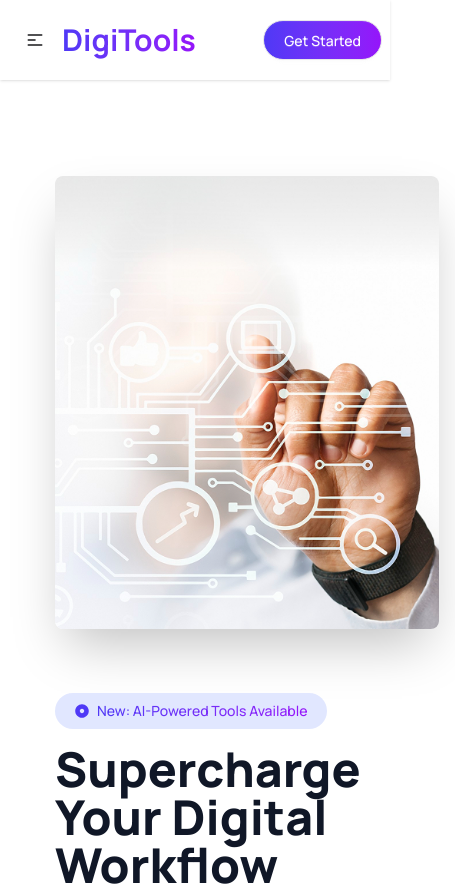
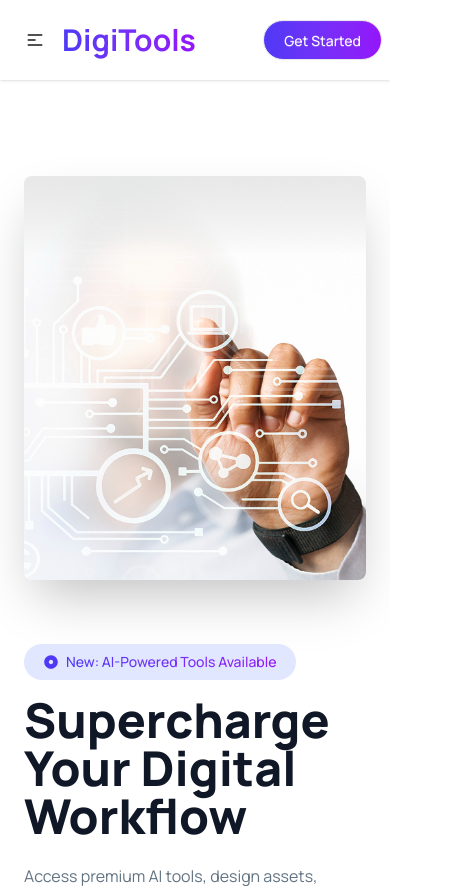
Before and after one commit to emon-101/DigiTools, a React (Vite) app: page / in a window 390 px wide. Shown: the top 888 px of the page, 455 px wide, since content can reach past the window. Built offline with nearby package versions, Linux system fonts and the light colour scheme.

Commit message:
Fixed responsive issues

```diff
--- a/src/components/Banner/Banner.jsx
+++ b/src/components/Banner/Banner.jsx
@@ -5,10 +5,10 @@ import { CiPlay1 } from "react-icons/ci";
 
 const Banner = () => {
   return (
-    <div className="w-4/5 mx-auto my-20">
-      <div className="hero ">
+    <div className="md:w-4/5 mx-auto my-20 px-2">
+      <div className="">
         <div className="hero-content flex-col lg:flex-row-reverse gap-16">
-          <img src={bannerImg} className="max-w-sm rounded-lg shadow-2xl" />
+          <img src={bannerImg} className="w-full rounded-lg shadow-2xl" />
           <div>
             <div className="inline-flex items-center gap-2 bg-[#E1E7FF] text-sm font-medium px-5 py-2 rounded-full mb-4">
               <span className="text-[#4F39F6]">
--- a/src/components/Footer/Footer.jsx
+++ b/src/components/Footer/Footer.jsx
@@ -47,7 +47,7 @@ const Footer = () => {
                     <div className="flex gap-1.5 cursor-pointer">
                         <div className="bg-white rounded-full flex justify-center items-center p-2"><FaInstagram className='text-black' /></div>
                         <div className="bg-white rounded-full flex justify-center items-center p-2"><FaFacebook className='text-black' /></div>
-                        <div className="bg-white rounded-full flex justify-center items-center p-2"><FaXTwitter className='text-black'r /></div>
+                        <div className="bg-white rounded-full flex justify-center items-center p-2"><FaXTwitter className='text-black' /></div>
                     </div>
                 </div>
             </div>
--- a/src/components/WorkFlow/WorkFlow.jsx
+++ b/src/components/WorkFlow/WorkFlow.jsx
@@ -16,8 +16,8 @@ const WorkFlow = () => {
 
         <div className="">
             <div className="flex gap-2 mb-2 justify-center">
-                <button className="bg-white rounded-full px-5 py-2 text-violet-500 w-50 cursor-pointer hover:grayscale">Explore Products</button>
-                <button className="border border-white text-white rounded-full px-5 py-2 w-50 cursor-pointer hover:grayscale">View Pricing</button>
+                <button className="bg-white rounded-full px-5 py-2 text-violet-500 md:w-50 cursor-pointer hover:grayscale">Explore Products</button>
+                <button className="border border-white text-white rounded-full px-5 py-2 md:w-50 cursor-pointer hover:grayscale">View Pricing</button>
             </div>
             <p className="text-zinc-400">14-day free trial • No credit card required • Cancel anytime</p>
         </div>
```
